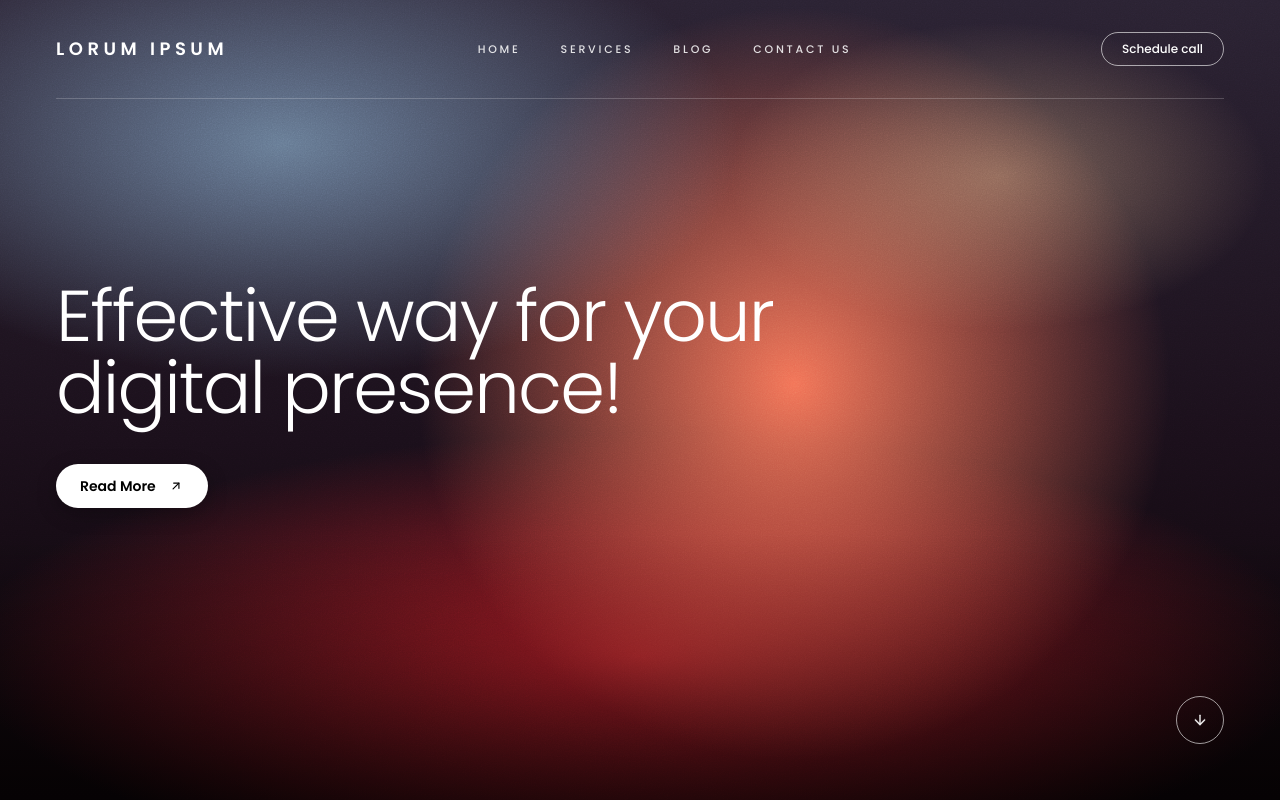
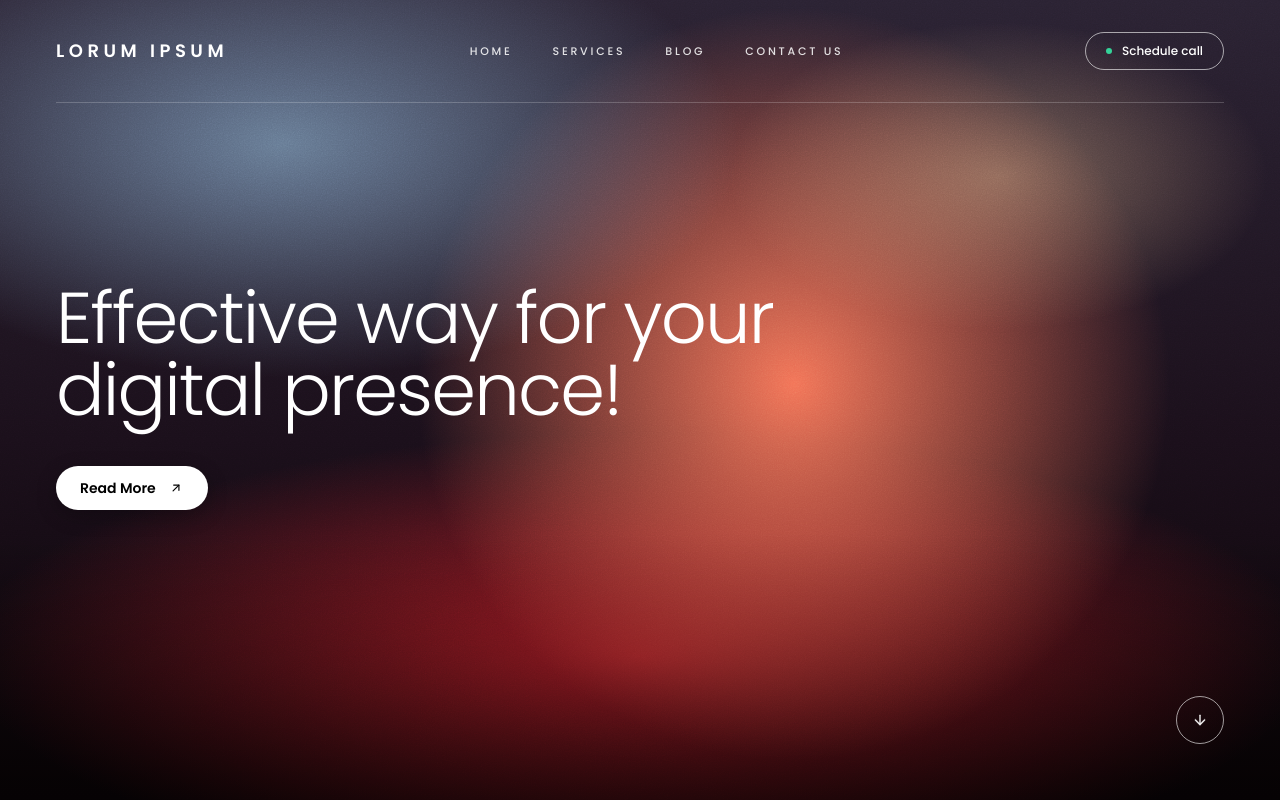
Before and after one commit to leopard618/lorum_ipsum, a Next.js app: page / in a window 1280 px wide. Shown: the top 800 px of the page. Built offline with nearby package versions, Linux system fonts and the light colour scheme.

Commit message:
update buttom animation

```diff
--- a/components/Intro.tsx
+++ b/components/Intro.tsx
@@ -65,9 +65,21 @@ export default function Intro() {
 
             <Link
               href="#"
-              className="rounded-full border border-white/60 px-5 py-2 text-[11px] font-medium text-white transition hover:bg-white hover:text-black sm:text-xs"
+              className="group relative inline-flex items-center gap-2.5 overflow-hidden rounded-full border border-white/60 px-5 py-2.5 text-[11px] font-medium text-white transition-all duration-300 hover:-translate-y-0.5 hover:border-white hover:shadow-[0_8px_24px_rgba(255,255,255,0.2)] sm:text-xs"
             >
-              Schedule call
+              <span
+                aria-hidden
+                className="absolute inset-0 origin-left scale-x-0 bg-white transition-transform duration-500 ease-out group-hover:scale-x-100"
+              />
+
+              <span className="relative flex h-1.5 w-1.5">
+                <span className="absolute inline-flex h-full w-full animate-ping rounded-full bg-emerald-400/70" />
+                <span className="relative inline-flex h-1.5 w-1.5 rounded-full bg-emerald-400" />
+              </span>
+
+              <span className="relative transition-colors duration-500 group-hover:text-black">
+                Schedule call
+              </span>
             </Link>
           </header>
 
```
